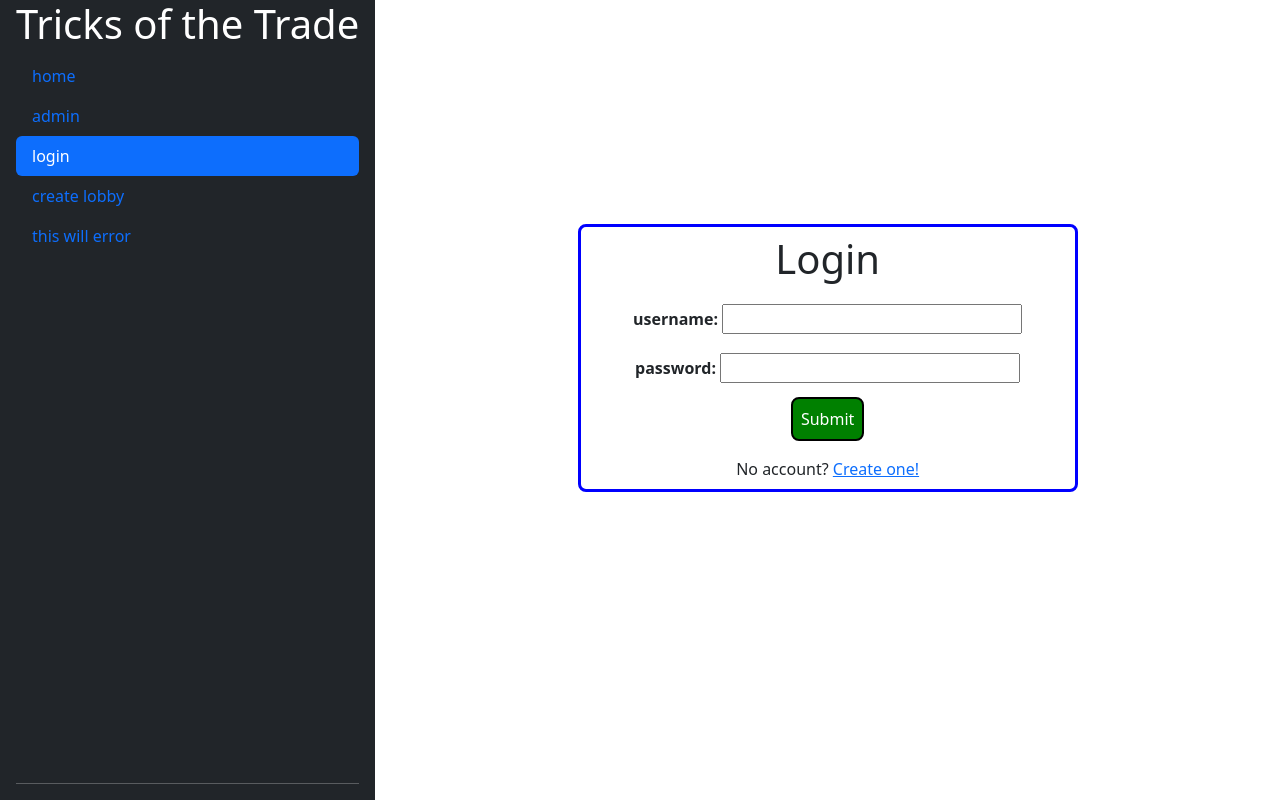
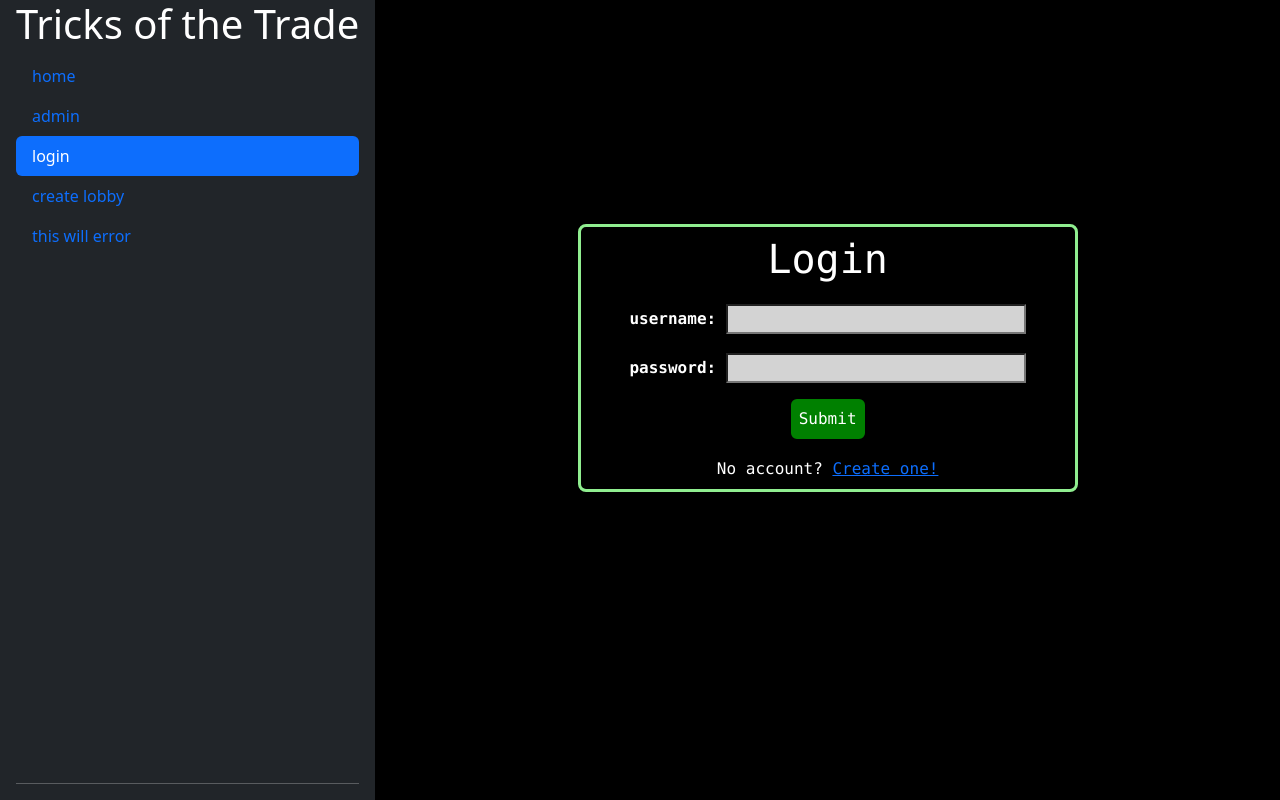
Before and after one commit to phinziegler/Senior-Project-Group-18, a React (Create React App) app: page /login in a window 1280 px wide. Built offline with nearby package versions, Linux system fonts and the light colour scheme; no server answers.

Commit message:
Styling changes
Changed background and fonts to match an old text adventure style

```diff
--- a/src/client/routes/Root.tsx
+++ b/src/client/routes/Root.tsx
@@ -13,7 +13,7 @@ export default class Root extends React.Component<RootProps> {
     }
     render() {
         return (
-            <div className="d-flex h-100" >
+            <div className="d-flex h-100" style={{ background: 'black' }}>
                 <SideBar user={this.props.user} />
                 <div className="w-100 h-100">
                     <Outlet />
--- a/src/client/styles/style.css
+++ b/src/client/styles/style.css
@@ -18,8 +18,10 @@
     margin: auto;
     margin-top: 28vh;
     border-style: solid;
-    border-color: blue;
+    border-color: lightgreen;
     border-radius: 8px;
+    color: white;
+    font-family: Lucida Console;
 }
 
 .text-input {
@@ -34,6 +36,7 @@
     max-width: 300px;
     min-width: 50px;
     margin-top: .5vw;
+    background-color: lightgrey;
 }
 
 .text-input > label {
@@ -42,7 +45,7 @@
 
 .text-input > label > .context-text{
     font-size: max(min(2vh, 13px), 10px);
-    color:darkgray;
+    color:lightgreen;
 }
 
 .submit-button {
```
